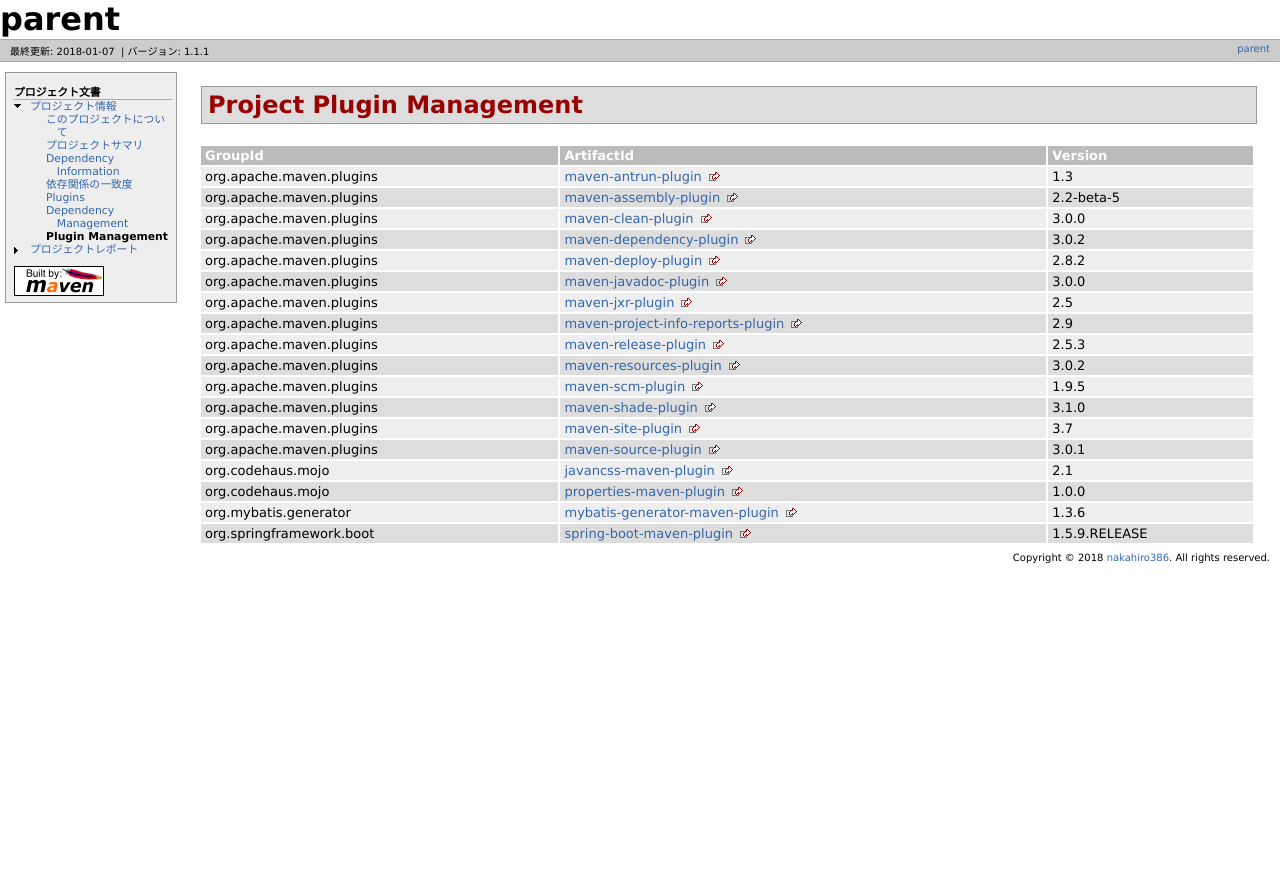
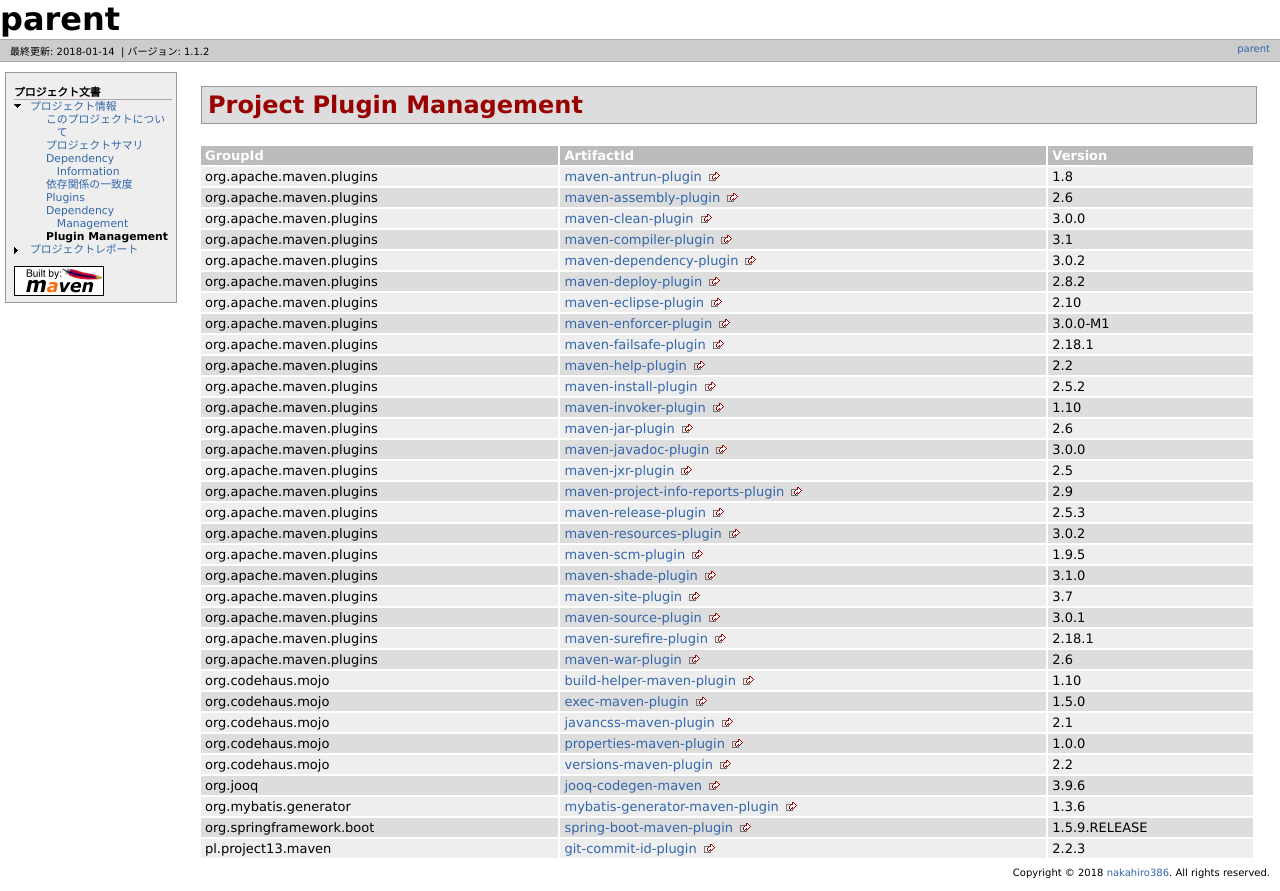
Before and after one commit to nakahiro386/maven-parent, a plain HTML site: page docs/plugin-management.html in a window 1280 px wide. Before the commit the page ends 800 px from the top, so only its background shows below. Drawn offline with Linux system fonts and the light colour scheme.

Commit message:
[maven-scm-plugin] recreate site report, maven-repo

```diff
--- a/docs/plugin-management.html
+++ b/docs/plugin-management.html
@@ -1,5 +1,5 @@
 <!DOCTYPE html PUBLIC "-//W3C//DTD XHTML 1.0 Transitional//EN" "http://www.w3.org/TR/xhtml1/DTD/xhtml1-transitional.dtd">
-<!-- Generated by Apache Maven Doxia Site Renderer 1.8 from org.apache.maven.plugins:maven-project-info-reports-plugin:2.9:plugin-management at 2018-01-07 -->
+<!-- Generated by Apache Maven Doxia Site Renderer 1.8 from org.apache.maven.plugins:maven-project-info-reports-plugin:2.9:plugin-management at 2018-01-14 -->
 <html xmlns="http://www.w3.org/1999/xhtml" xml:lang="ja" lang="ja">
   <head>
     <meta http-equiv="Content-Type" content="text/html; charset=UTF-8" />
@@ -24,8 +24,8 @@ parent
     </div>
     <div id="breadcrumbs">
       <div class="xleft">
-        <span id="publishDate">最終更新: 2018-01-07</span>
-          &nbsp;| <span id="projectVersion">バージョン: 1.1.1</span>
+        <span id="publishDate">最終更新: 2018-01-14</span>
+          &nbsp;| <span id="projectVersion">バージョン: 1.1.2</span>
       </div>
       <div class="xright"><a href="./" title="parent">parent</a>      </div>
       <div class="clear">
@@ -66,23 +66,55 @@ parent
 <tr class="b">
 <td>org.apache.maven.plugins</td>
 <td><a class="externalLink" href="http://maven.apache.org/plugins/maven-antrun-plugin/">maven-antrun-plugin</a></td>
-<td>1.3</td></tr>
+<td>1.8</td></tr>
 <tr class="a">
 <td>org.apache.maven.plugins</td>
 <td><a class="externalLink" href="http://maven.apache.org/plugins/maven-assembly-plugin/">maven-assembly-plugin</a></td>
-<td>2.2-beta-5</td></tr>
+<td>2.6</td></tr>
 <tr class="b">
 <td>org.apache.maven.plugins</td>
 <td><a class="externalLink" href="http://maven.apache.org/plugins/maven-clean-plugin/">maven-clean-plugin</a></td>
 <td>3.0.0</td></tr>
 <tr class="a">
 <td>org.apache.maven.plugins</td>
+<td><a class="externalLink" href="http://maven.apache.org/plugins/maven-compiler-plugin/">maven-compiler-plugin</a></td>
+<td>3.1</td></tr>
+<tr class="b">
+<td>org.apache.maven.plugins</td>
 <td><a class="externalLink" href="https://maven.apache.org/plugins/maven-dependency-plugin/">maven-dependency-plugin</a></td>
 <td>3.0.2</td></tr>
-<tr class="b">
+<tr class="a">
 <td>org.apache.maven.plugins</td>
 <td><a class="externalLink" href="http://maven.apache.org/plugins/maven-deploy-plugin/">maven-deploy-plugin</a></td>
 <td>2.8.2</td></tr>
+<tr class="b">
+<td>org.apache.maven.plugins</td>
+<td><a class="externalLink" href="http://maven.apache.org/plugins/maven-eclipse-plugin/">maven-eclipse-plugin</a></td>
+<td>2.10</td></tr>
+<tr class="a">
+<td>org.apache.maven.plugins</td>
+<td><a class="externalLink" href="http://maven.apache.org/enforcer/maven-enforcer-plugin/">maven-enforcer-plugin</a></td>
+<td>3.0.0-M1</td></tr>
+<tr class="b">
+<td>org.apache.maven.plugins</td>
+<td><a class="externalLink" href="http://maven.apache.org/surefire/maven-failsafe-plugin">maven-failsafe-plugin</a></td>
+<td>2.18.1</td></tr>
+<tr class="a">
+<td>org.apache.maven.plugins</td>
+<td><a class="externalLink" href="http://maven.apache.org/plugins/maven-help-plugin/">maven-help-plugin</a></td>
+<td>2.2</td></tr>
+<tr class="b">
+<td>org.apache.maven.plugins</td>
+<td><a class="externalLink" href="http://maven.apache.org/plugins/maven-install-plugin/">maven-install-plugin</a></td>
+<td>2.5.2</td></tr>
+<tr class="a">
+<td>org.apache.maven.plugins</td>
+<td><a class="externalLink" href="http://maven.apache.org/plugins/maven-invoker-plugin/">maven-invoker-plugin</a></td>
+<td>1.10</td></tr>
+<tr class="b">
+<td>org.apache.maven.plugins</td>
+<td><a class="externalLink" href="http://maven.apache.org/plugins/maven-jar-plugin/">maven-jar-plugin</a></td>
+<td>2.6</td></tr>
 <tr class="a">
 <td>org.apache.maven.plugins</td>
 <td><a class="externalLink" href="https://maven.apache.org/plugins/maven-javadoc-plugin/">maven-javadoc-plugin</a></td>
@@ -120,6 +152,22 @@ parent
 <td><a class="externalLink" href="https://maven.apache.org/plugins/maven-source-plugin/">maven-source-plugin</a></td>
 <td>3.0.1</td></tr>
 <tr class="b">
+<td>org.apache.maven.plugins</td>
+<td><a class="externalLink" href="http://maven.apache.org/surefire/maven-surefire-plugin">maven-surefire-plugin</a></td>
+<td>2.18.1</td></tr>
+<tr class="a">
+<td>org.apache.maven.plugins</td>
+<td><a class="externalLink" href="http://maven.apache.org/plugins/maven-war-plugin/">maven-war-plugin</a></td>
+<td>2.6</td></tr>
+<tr class="b">
+<td>org.codehaus.mojo</td>
+<td><a class="externalLink" href="http://www.mojohaus.org/build-helper-maven-plugin/build-helper-maven-plugin">build-helper-maven-plugin</a></td>
+<td>1.10</td></tr>
+<tr class="a">
+<td>org.codehaus.mojo</td>
+<td><a class="externalLink" href="http://www.mojohaus.org/exec-maven-plugin">exec-maven-plugin</a></td>
+<td>1.5.0</td></tr>
+<tr class="b">
 <td>org.codehaus.mojo</td>
 <td><a class="externalLink" href="http://mojo.codehaus.org/javancss-maven-plugin">javancss-maven-plugin</a></td>
 <td>2.1</td></tr>
@@ -128,13 +176,25 @@ parent
 <td><a class="externalLink" href="http://www.mojohaus.org/properties-maven-plugin">properties-maven-plugin</a></td>
 <td>1.0.0</td></tr>
 <tr class="b">
+<td>org.codehaus.mojo</td>
+<td><a class="externalLink" href="http://mojo.codehaus.org/versions-maven-plugin">versions-maven-plugin</a></td>
+<td>2.2</td></tr>
+<tr class="a">
+<td>org.jooq</td>
+<td><a class="externalLink" href="http://www.jooq.org/jooq-codegen-maven">jooq-codegen-maven</a></td>
+<td>3.9.6</td></tr>
+<tr class="b">
 <td>org.mybatis.generator</td>
 <td><a class="externalLink" href="http://www.mybatis.org/mybatis-generator/mybatis-generator-maven-plugin/">mybatis-generator-maven-plugin</a></td>
 <td>1.3.6</td></tr>
 <tr class="a">
 <td>org.springframework.boot</td>
 <td><a class="externalLink" href="http://projects.spring.io/spring-boot/">spring-boot-maven-plugin</a></td>
-<td>1.5.9.RELEASE</td></tr></table></div>
+<td>1.5.9.RELEASE</td></tr>
+<tr class="b">
+<td>pl.project13.maven</td>
+<td><a class="externalLink" href="http://www.blog.project13.pl">git-commit-id-plugin</a></td>
+<td>2.2.3</td></tr></table></div>
       </div>
     </div>
     <div class="clear">
--- a/docs/repo/io/github/nakahiro386/parent/maven-metadata.xml
+++ b/docs/repo/io/github/nakahiro386/parent/maven-metadata.xml
@@ -3,11 +3,12 @@
   <groupId>io.github.nakahiro386</groupId>
   <artifactId>parent</artifactId>
   <versioning>
-    <release>1.1.1</release>
+    <release>1.1.2</release>
     <versions>
       <version>1.0.0</version>
       <version>1.1.1</version>
+      <version>1.1.2</version>
     </versions>
-    <lastUpdated>20180106200142</lastUpdated>
+    <lastUpdated>20180113192441</lastUpdated>
   </versioning>
 </metadata>
```
Also changed, not shown: docs/dependency-analysis.html (+3 -3 lines), docs/dependency-convergence.html (+3 -3 lines), docs/dependency-info.html (+10 -10 lines), docs/dependency-management.html (+255 -265 lines), docs/index.html (+3 -3 lines), docs/plugins.html (+26 -6 lines), docs/project-info.html (+3 -3 lines), docs/project-reports.html (+3 -3 lines), docs/project-summary.html (+4 -4 lines), 5 other files.
